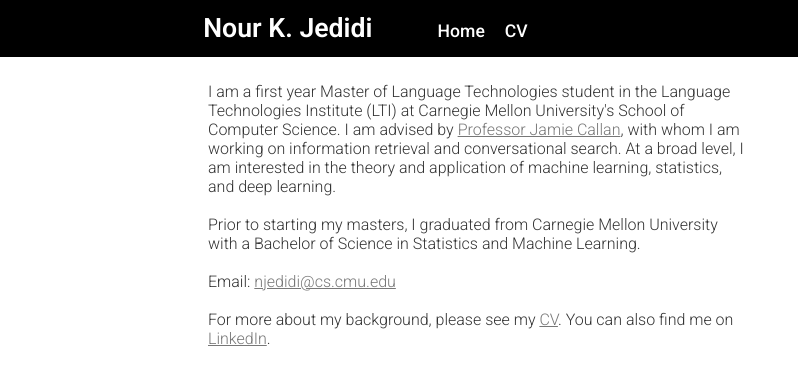
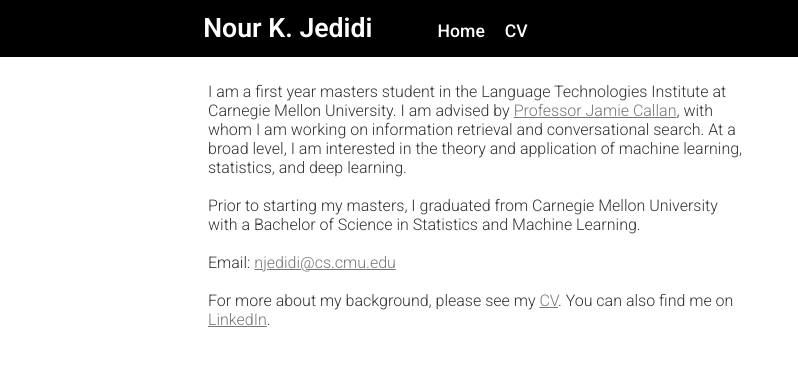
Before and after one commit to nourj98/nourj98.github.io, a plain HTML site: page index.html in a window 1280 px wide. Shown: the full height of the page, 0-798 px from the left. Drawn offline with Linux system fonts and the light colour scheme.

Commit message:
Update index.html

```diff
--- a/index.html
+++ b/index.html
@@ -36,7 +36,7 @@
 		<div id="container">
 			<div id="left">
 
-				<p>I am a first year Master of Language Technologies student in the Language Technologies Institute (LTI) at Carnegie Mellon University's School of Computer Science. I am advised by <a href="http://www.cs.cmu.edu/~callan/" target="_blank">Professor Jamie Callan</a>, with whom I am working on information retrieval and conversational search. At a broad level, I am interested in the theory and application of machine learning, statistics, and deep learning.
+				<p>I am a first year masters student in the Language Technologies Institute at Carnegie Mellon University. I am advised by <a href="http://www.cs.cmu.edu/~callan/" target="_blank">Professor Jamie Callan</a>, with whom I am working on information retrieval and conversational search. At a broad level, I am interested in the theory and application of machine learning, statistics, and deep learning.
 
 				<br><br>
 
```
